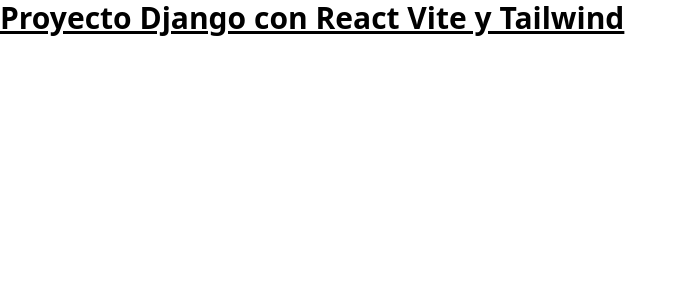
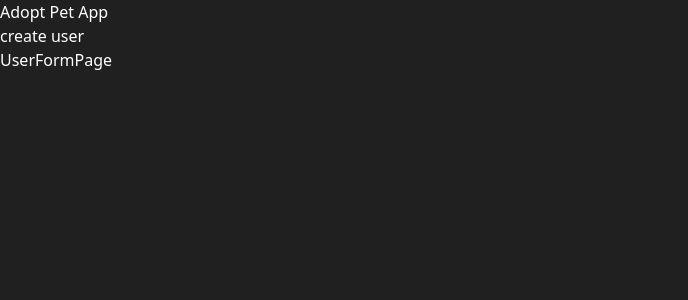
Before and after one commit to vmarialuzm/AdoptPetApp, a React (Vite) app in the folder frontend/: page /user-create in a window 1280 px wide. Shown: the top 300 px of the page, without its empty margins (0-688 px from the left). Built offline with nearby package versions, Linux system fonts and the light colour scheme.

Commit message:
config react

```diff
--- a/frontend/src/App.jsx
+++ b/frontend/src/App.jsx
@@ -1,8 +1,19 @@
 import './App.css'
+import { BrowserRouter, Routes, Route, Navigate } from "react-router-dom";
+import { UserFormPage } from './pages/UserFormPage';
+import { Navbar } from './components/Navbar';
 
 function App() {
   return (
-    <div className="text-3xl font-bold underline">Proyecto Django con React Vite y Tailwind</div>
+    <BrowserRouter>
+
+      <Navbar />
+
+      <Routes>
+        <Route path='/' element={<Navigate to='/user-create' />} />
+        <Route path='/user-create' element={<UserFormPage />} />
+      </Routes>
+    </BrowserRouter>
   )
 }
 
--- a/frontend/src/components/Navbar.jsx
+++ b/frontend/src/components/Navbar.jsx
@@ -0,0 +1,10 @@
+import { Link } from "react-router-dom"
+
+export const Navbar = () => {
+  return (
+    <div>
+        <h1>Adopt Pet App</h1>
+        <Link to='/user-create'>create user</Link>
+    </div>
+  )
+}
--- a/frontend/src/index.css
+++ b/frontend/src/index.css
@@ -1,3 +1,8 @@
 @tailwind base;
 @tailwind components;
 @tailwind utilities;
+
+body {
+    background: #202020;
+    color: white;
+}
--- /dev/null
+++ b/frontend/src/pages/UserFormPage.jsx
@@ -0,0 +1,5 @@
+export const UserFormPage = () => {
+  return (
+    <div>UserFormPage</div>
+  )
+}
```
